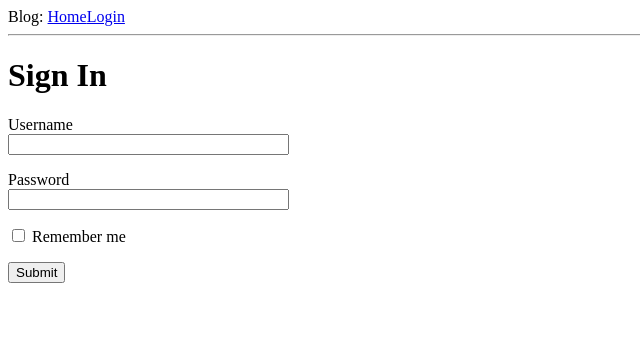
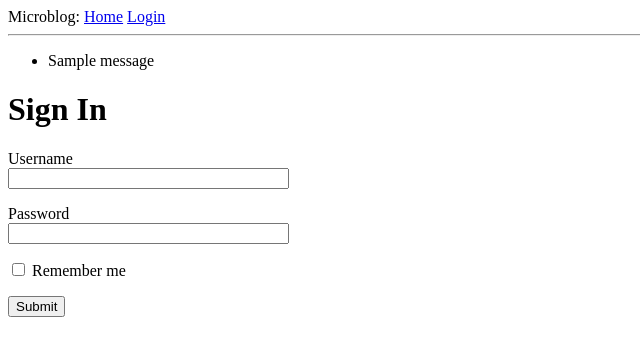
Before and after one commit to PoweredByPeople/blog-public, a Python web app: template app/templates/login.html in a window 1280 px wide. Shown: the top 356 px of the page, without its empty margins (0-640 px from the left). Run offline with Jinja, Linux system fonts and the light colour scheme; the template is opened without the code that fills it: most values are stand-ins (such as "Sample title", 1, 10 or a date in 2020); one stand-in notice (Sample message) is shown; form fields are guessed from the names that the template uses.

Commit message:
update requirements

```diff
--- a/app/templates/base.html
+++ b/app/templates/base.html
@@ -1,14 +1,27 @@
 <html>
     <head>
-      {% if title %}
-      <title>{{ title }} - Blog</title>
-      {% else %}
-      <title>Welcome to Blog</title>
-      {% endif %}
+        {% if title %}
+        <title>{{ title }} - Microblog</title>
+        {% else %}
+        <title>Welcome to Microblog</title>
+        {% endif %}
     </head>
     <body>
-        <div>Blog: <a href="/index">Home</a><a href="/login">Login</a></div>
+        <div>
+            Microblog:
+            <a href="{{ url_for('index') }}">Home</a>
+            <a href="{{ url_for('login') }}">Login</a>
+        </div>
         <hr>
+        {% with messages = get_flashed_messages() %}
+        {% if messages %}
+        <ul>
+            {% for message in messages %}
+            <li>{{ message }}</li>
+            {% endfor %}
+        </ul>
+        {% endif %}
+        {% endwith %}
         {% block content %}{% endblock %}
     </body>
 </html>
--- a/app/templates/login.html
+++ b/app/templates/login.html
@@ -6,11 +6,17 @@
         {{ form.hidden_tag() }}
         <p>
             {{ form.username.label }}<br>
-            {{ form.username(size=32) }}
+            {{ form.username(size=32) }}<br>
+            {% for error in form.username.errors %}
+            <span style="color: red;">[{{ error }}]</span>
+            {% endfor %}
         </p>
         <p>
             {{ form.password.label }}<br>
-            {{ form.password(size=32) }}
+            {{ form.password(size=32) }}<br>
+            {% for error in form.password.errors %}
+            <span style="color: red;">[{{ error }}]</span>
+            {% endfor %}
         </p>
         <p>{{ form.remember_me() }} {{ form.remember_me.label }}</p>
         <p>{{ form.submit() }}</p>
```
Also changed, not shown: app/requirements.txt (+37 -14 lines), app/__init__.py (line endings or trailing spaces).
